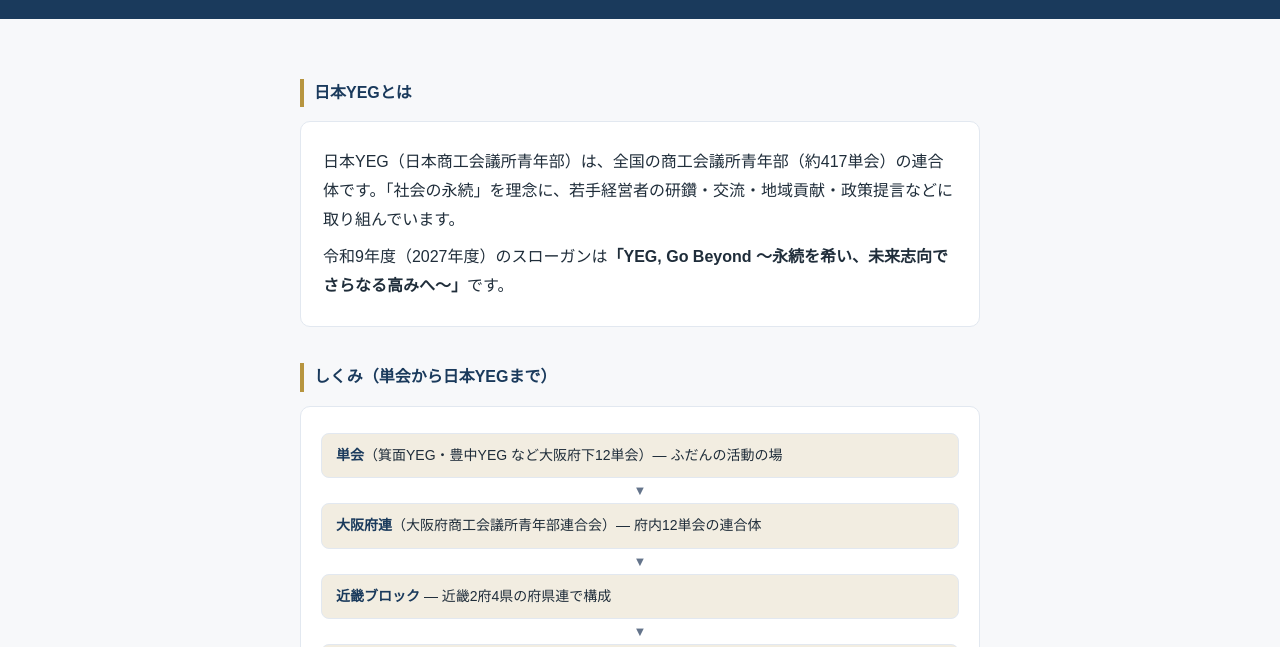
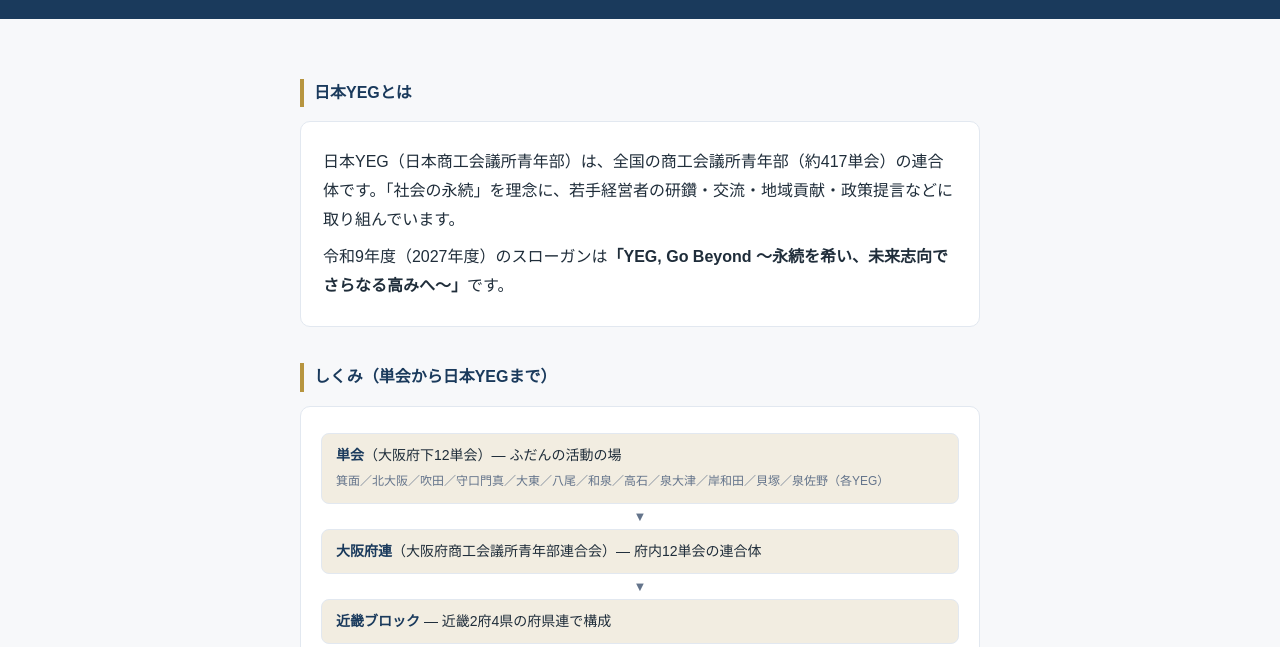
Before and after one commit to okamura-outworld/yeg-tsushin-osaka, a plain HTML site: page about.html in a window 1280 px wide. Shown: the part 150-797 px from the top of the page. Drawn offline with Linux system fonts and the light colour scheme.

Commit message:
単会の例示を実在の12単会一覧に修正（豊中YEGは誤り）
Co-Authored-By: Claude Fable 5 <noreply@anthropic.com>

```diff
--- a/about.html
+++ b/about.html
@@ -64,7 +64,8 @@ a{color:var(--navy)}
   <h2>しくみ（単会から日本YEGまで）</h2>
   <div class="card">
     <div class="flow">
-      <div class="box"><b>単会</b>（箕面YEG・豊中YEG など大阪府下12単会）— ふだんの活動の場</div>
+      <div class="box"><b>単会</b>（大阪府下12単会）— ふだんの活動の場<br>
+      <span style="font-size:12px; color:var(--sub)">箕面／北大阪／吹田／守口門真／大東／八尾／和泉／高石／泉大津／岸和田／貝塚／泉佐野（各YEG）</span></div>
       <div class="arrow">▼</div>
       <div class="box"><b>大阪府連</b>（大阪府商工会議所青年部連合会）— 府内12単会の連合体</div>
       <div class="arrow">▼</div>
```
